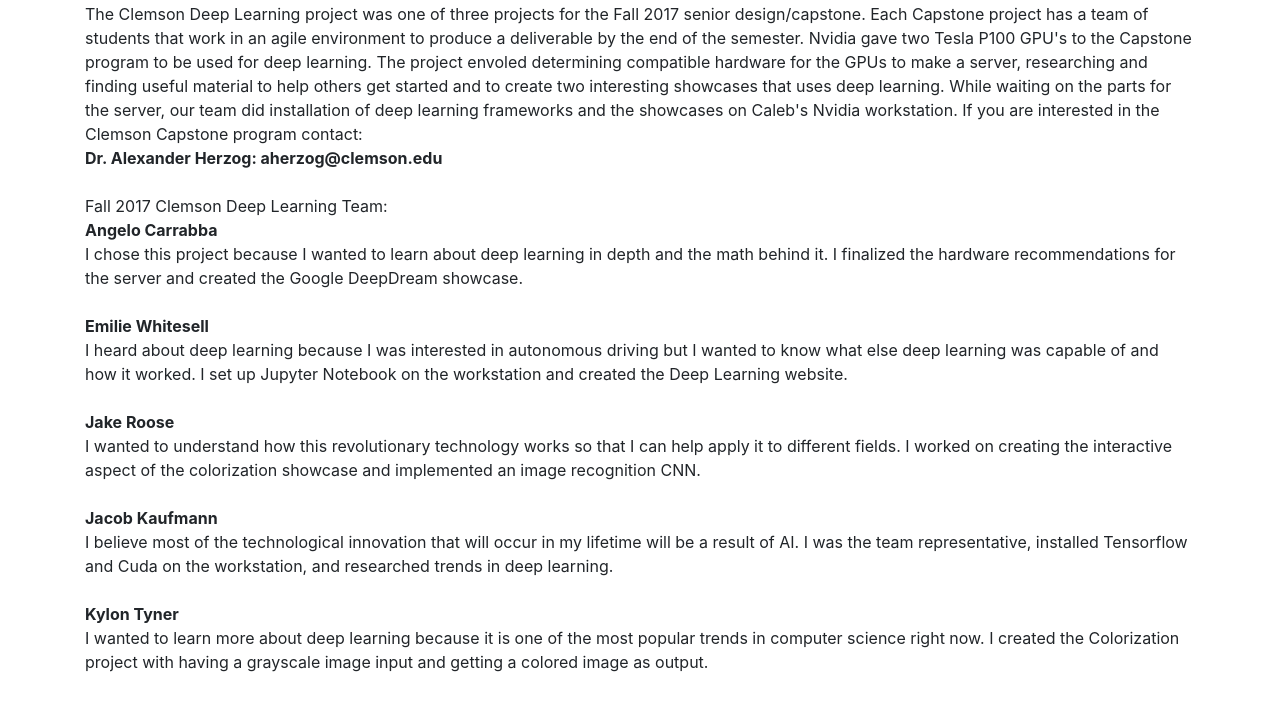
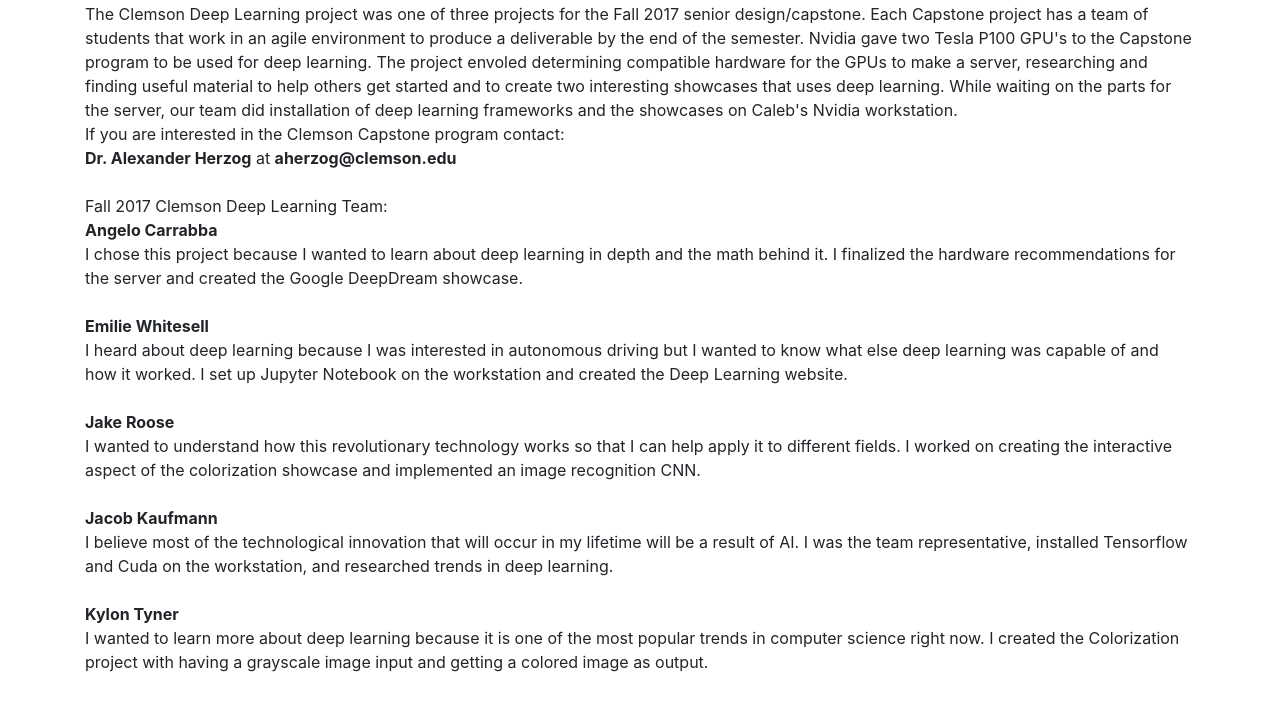
Before and after one commit to jacobkaufmannedu/clemson-deeplearning.github.io, a website: page about.html in a window 1280 px wide. Shown: the part 150-860 px from the top of the page. Drawn offline with Linux system fonts and the light colour scheme.

Commit message:
fixed some things on about

```diff
--- a/about.html
+++ b/about.html
@@ -56,8 +56,8 @@
       <h1 class="my-4">Clemson Capstone<br /> </h1>
         The Clemson Deep Learning project was one of three projects for the Fall 2017 senior design/capstone. Each Capstone project has a team of students that work in an agile environment to produce a deliverable by the end of the semester. Nvidia gave two Tesla P100 GPU's to the Capstone program to be used for deep learning.
         The project envoled determining compatible hardware for the GPUs to make a server, researching and finding useful material to help others get started and to create two interesting showcases that uses deep learning. While waiting on the parts for the server, our team did installation of deep learning frameworks and the showcases on Caleb's Nvidia workstation.
-        If you are interested in the Clemson Capstone program contact: <br/>
-        <b>Dr. Alexander Herzog: aherzog@clemson.edu</b>
+        <br/>If you are interested in the Clemson Capstone program contact: <br/>
+        <b>Dr. Alexander Herzog</b> at <b> aherzog@clemson.edu</b>
         <br/><br/>
         Fall 2017 Clemson Deep Learning Team: <br/>
         <b>Angelo Carrabba</b><br/>
```
